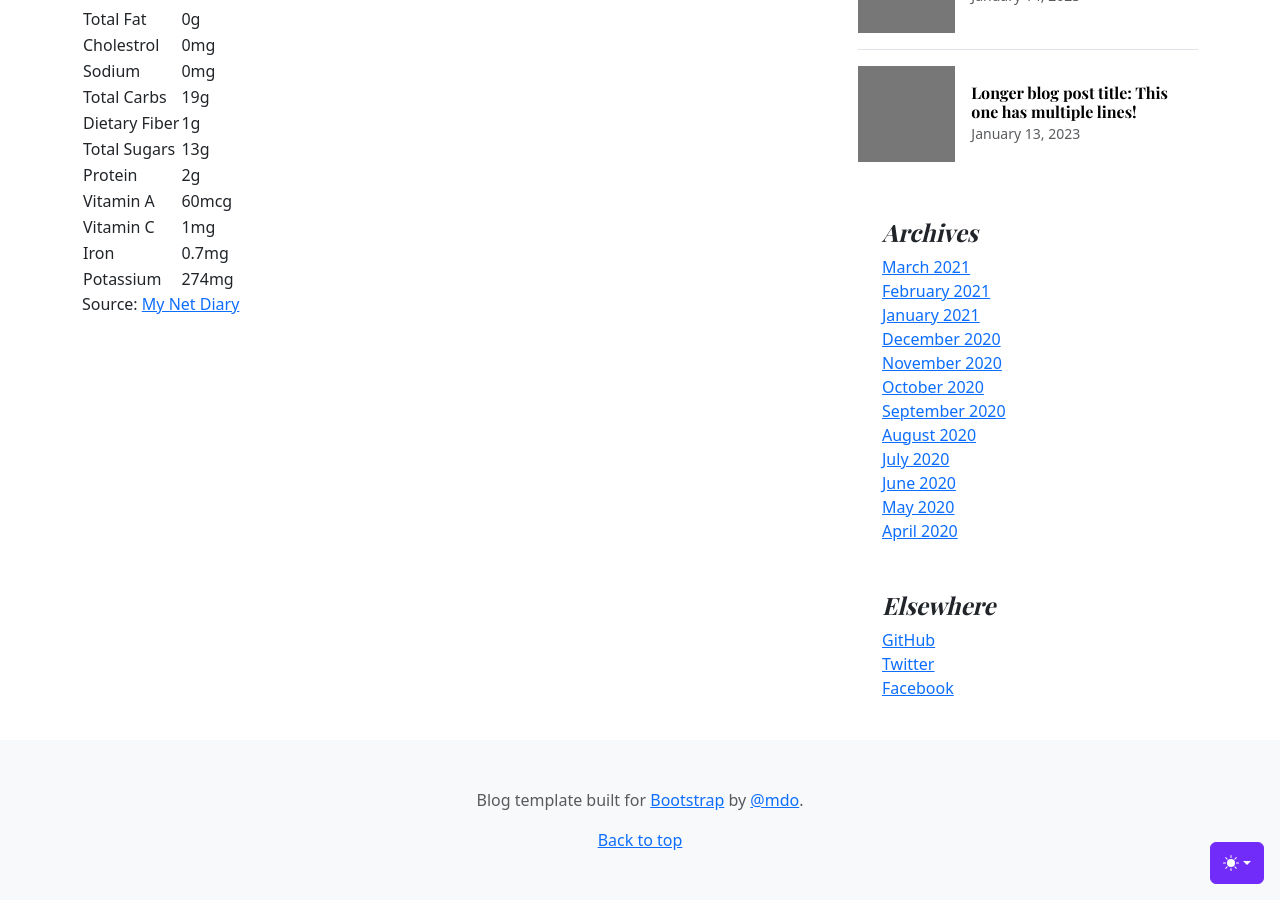
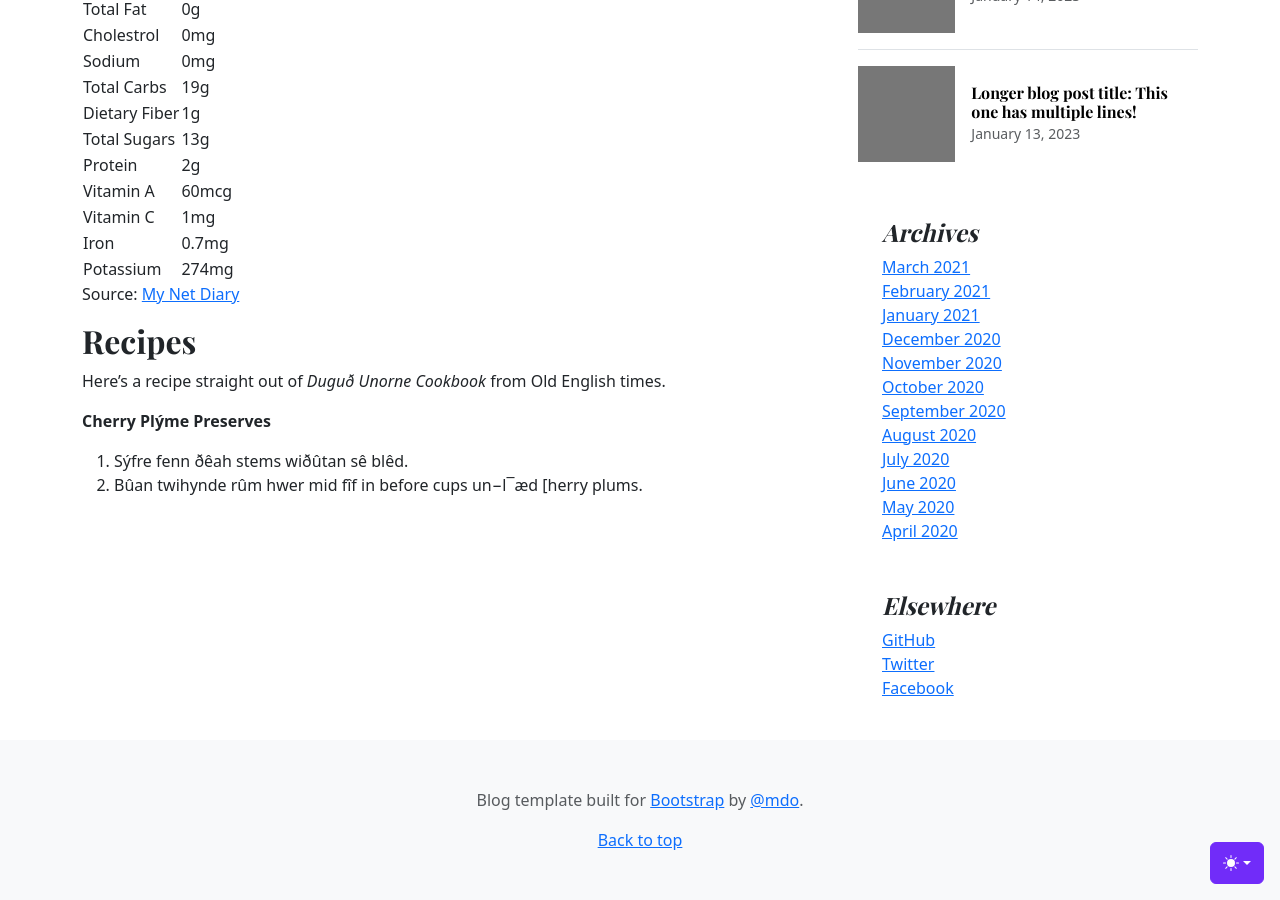
Before and after one commit to Brunozhon/bruno-news, a Jekyll site: the page built from _posts/2023-07-08-i-tried-cherry-plums.md, in a window 1280 px wide and 900 px high, scrolled down 902 px. Built offline with Jekyll 4.4.1, drawn with Linux system fonts in a browser that asks for light colours.

Commit message:
Some Old English for some humor!

```diff
--- a/_posts/2023-07-08-i-tried-cherry-plums.md
+++ b/_posts/2023-07-08-i-tried-cherry-plums.md
@@ -14,7 +14,7 @@ But let's move on swiftly from the bad news to the good news. Cherry plum trees
 
 If that's the only good news, how about the facts? They grow best in loamy, acidic soil, but if your soil has a bit too much sand or clay, the cherry plum plant can still tolerate it.
 
-# Nutrition Facts
+## Nutrition Facts
 
 In case you thought they were only sweet, here's a table:
 
@@ -33,3 +33,12 @@ Iron | 0.7mg
 Potassium | 274mg
 
 Source: [My Net Diary](https://www.mynetdiary.com/food/calories-in-cherry-plum-by-verry-serving-22746499-0.html)
+
+## Recipes
+
+Here's a recipe straight out of *Duguð Unorne Cookbook* from Old English times.
+
+> **Cherry Plýme Preserves**
+>
+> 1. Sýfre fenn ðêah stems wiðûtan sê blêd.
+> 2. Bûan twihynde rûm hwer mid fîf in before cups un−l¯æd [herry plums.
```
